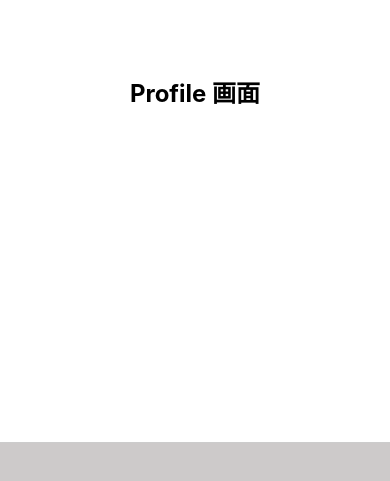
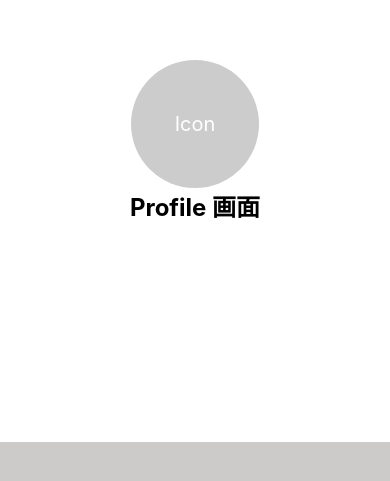
Before and after one commit to shooooooma415/painteer-ReactNative, a React Native app: screen /Profile in a window 390 px wide. Shown: the part 331-812 px from the top of the page. Built offline with nearby package versions, Linux system fonts and the light colour scheme; some icons are missing.

Commit message:
feat: profileアイコンの反映

```diff
--- a/App.tsx
+++ b/App.tsx
@@ -1,4 +1,5 @@
 import React from 'react';
+import { registerRootComponent } from 'expo';
 import { NavigationContainer } from '@react-navigation/native';
 import { createNativeStackNavigator } from '@react-navigation/native-stack';
 
@@ -25,3 +26,5 @@ export default function App() {
     </NavigationContainer>
   );
 }
+
+registerRootComponent(App);
--- a/package.json
+++ b/package.json
@@ -2,6 +2,7 @@
   "$schema": "https://json.schemastore.org/package.json",
   "name": "painteer-front",
   "version": "1.0.0",
+  "main": "App.tsx",
   "scripts": {
     "start": "expo start",
     "reset-project": "node ./scripts/reset-project.js",
--- /dev/null
+++ b/src/components/ProfileIcon.tsx
@@ -0,0 +1,27 @@
+import React from 'react';
+import { View, Text, StyleSheet } from 'react-native';
+
+const ProfileIcon = () => (
+  <View style={styles.container}>
+    <Text style={styles.iconText}>Icon</Text>
+  </View>
+);
+
+const styles = StyleSheet.create({
+  container: {
+    width: 128,
+    height: 128,
+    borderRadius: 64,
+    backgroundColor: '#ccc',
+    justifyContent: 'center',
+    alignItems: 'center',
+    marginTop: 100,  // 上から100
+    alignSelf: 'center', // 中央揃え
+  },
+  iconText: {
+    fontSize: 20,
+    color: '#fff',
+  },
+});
+
+export default ProfileIcon;
--- a/src/screens/Profile.tsx
+++ b/src/screens/Profile.tsx
@@ -1,8 +1,10 @@
+import ProfileIcon from '@/components/ProfileIcon';
 import React from 'react';
 import { View, Text } from 'react-native';
 
 const Profile = () => (
   <View style={{ flex: 1, justifyContent: 'center', alignItems: 'center', backgroundColor: 'white' }}>
+    <ProfileIcon />
     <Text style={{ textAlign: 'center', fontSize: 24, fontWeight: 'bold', color: '#black' }}>Profile 画面</Text>
   </View>
 );
```
